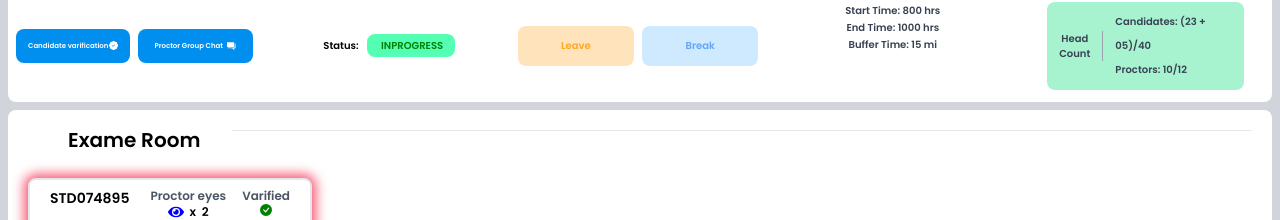
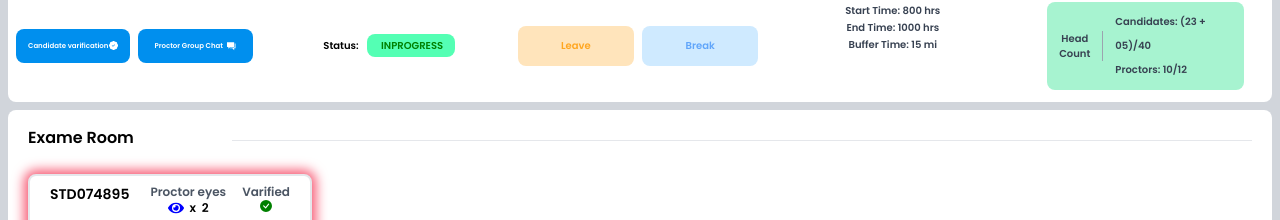
Before and after one commit to shahsawar92/proctorwebsite, a React (Create React App) app: page /home in a window 1280 px wide. Shown: the part 94-314 px from the top of the page. Built offline with nearby package versions, Linux system fonts and the light colour scheme.

Commit message:
resolved bar issue

```diff
--- a/src/Components/Home/Components/body.js
+++ b/src/Components/Home/Components/body.js
@@ -5,11 +5,11 @@ import Card2 from './newcard'
 export default function Body() {
 
     return (
-        <div className=' bg-white h-2/3 m-2  rounded-lg px-5'>
+        <div className=' bg-white h-2/3 m-2 pt-4  rounded-lg px-5'>
 
-            <div >
-                <div className='inline-block lg:pt-4 lg:pl-10 pt-2 lg:text-xl font-medium'>Exame Room</div>
-                <div className='w-5/6 float-right lg:pt-8 -mt-3'><hr /> </div>
+            <div className='flex flex-row  justify-between' >
+                <div className=' '>Exame Room</div>
+                <div className=' w-9/12 md:w-10/12 mt-3.5 '><hr /> </div>
             </div>
             <div className='flex justify-start' >
                <Card2 />
```
